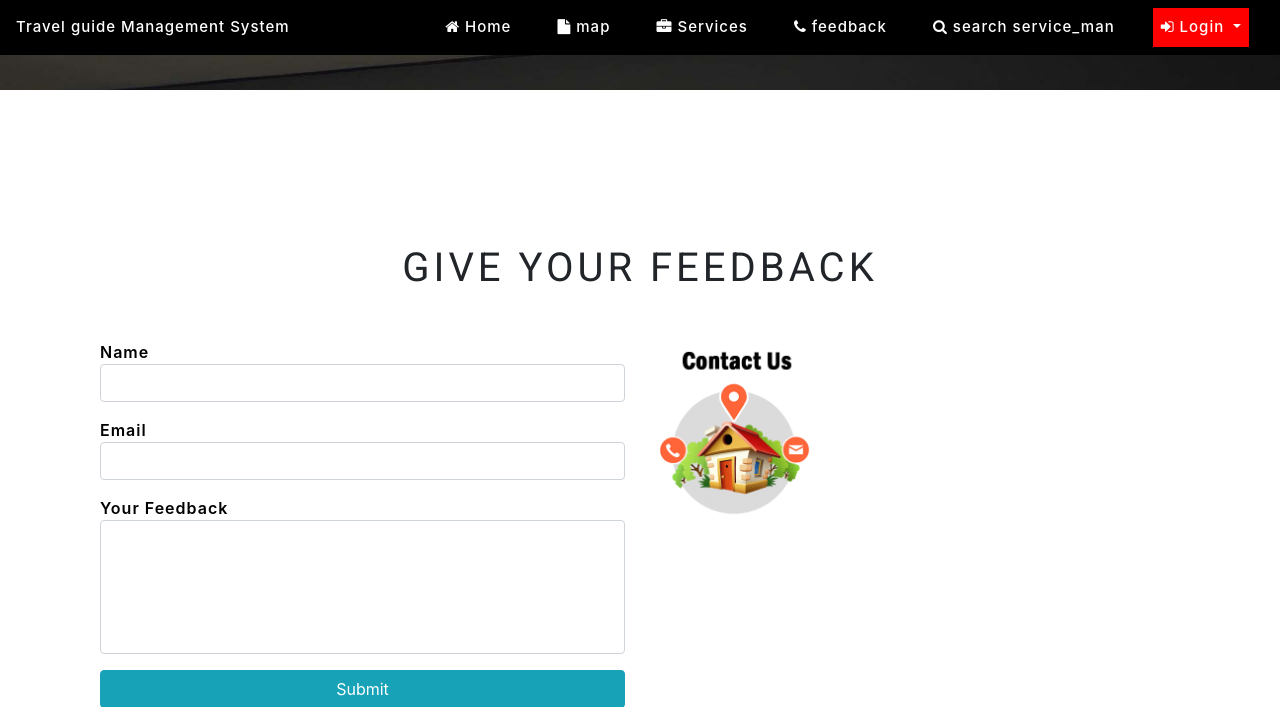
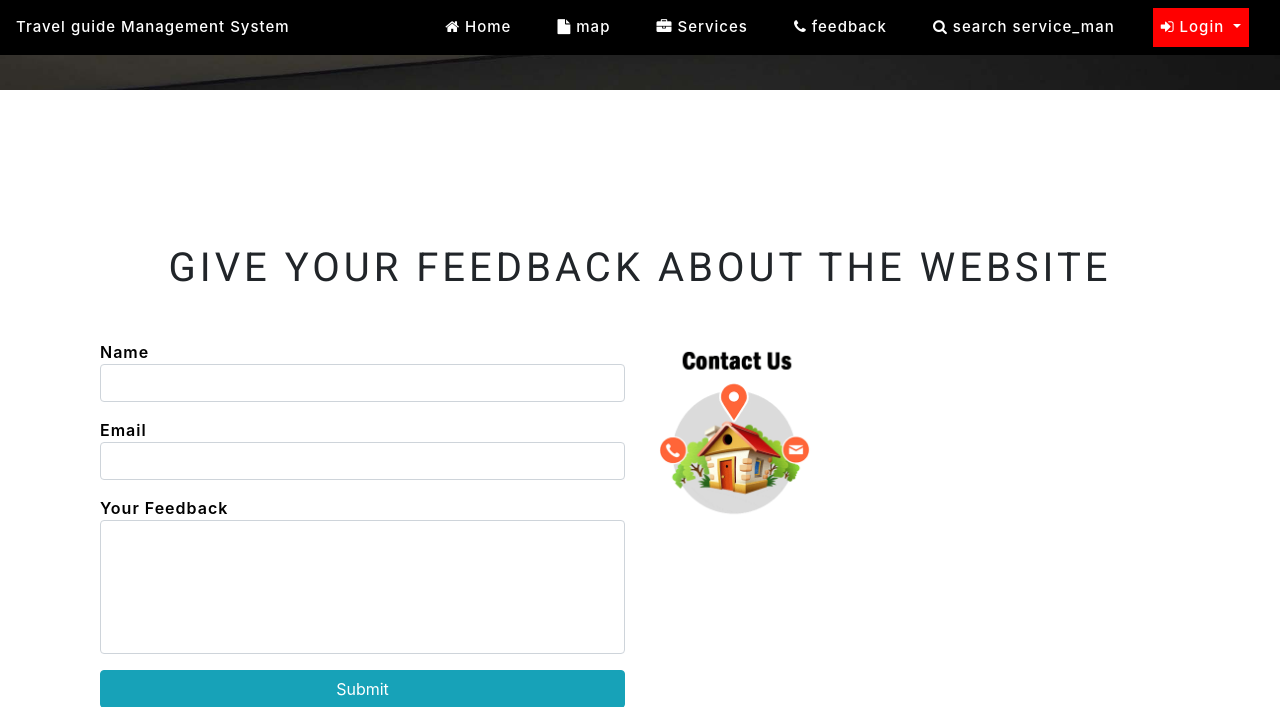
Before and after one commit to yedhukrishnankj/mainpro, a Django app: page /contact in a window 1280 px wide. Shown: the top 707 px of the page. Run offline with Django 3.2, Linux system fonts and the light colour scheme; some libraries are stand-ins or nearby versions.

Commit message:
feedbackabout

```diff
--- a/travel_guide/templates/contact.html
+++ b/travel_guide/templates/contact.html
@@ -35,7 +35,7 @@
 	<!-- <iframe src="https://www.google.com/maps/embed?pb=!1m18!1m12!1m3!1d3885.2382505182565!2d76.3363724145289!3d9.68133469323474!2m3!1f0!2f0!3f0!3m2!1i1024!2i768!4f13.1!3m3!1m2!1s0x3b0802d9fb4c4b55%3A0x17b54cc0f46cc18c!2sCherthala%2C%20Kerala!5e0!3m2!1sen!2sin!4v1648659003163!5m2!1sen!2sin" width="600" height="450" style="border:0;" allowfullscreen="" loading="lazy"></iframe> -->
 	<section class="wthree-row py-5 w3-contact" id="contact">
 		<div class="container py-md-5">
-			<h4 class="w3ls-title text-center text-uppercase pb-md-5 pb-4">Give your Feedback</h4>
+			<h4 class="w3ls-title text-center text-uppercase pb-md-5 pb-4">Give your Feedback about the website</h4>
 			<div class="row contact-form ">
 				<div class="col-lg-6 wthree-form-left">
 					<!-- contact form grid -->
```
